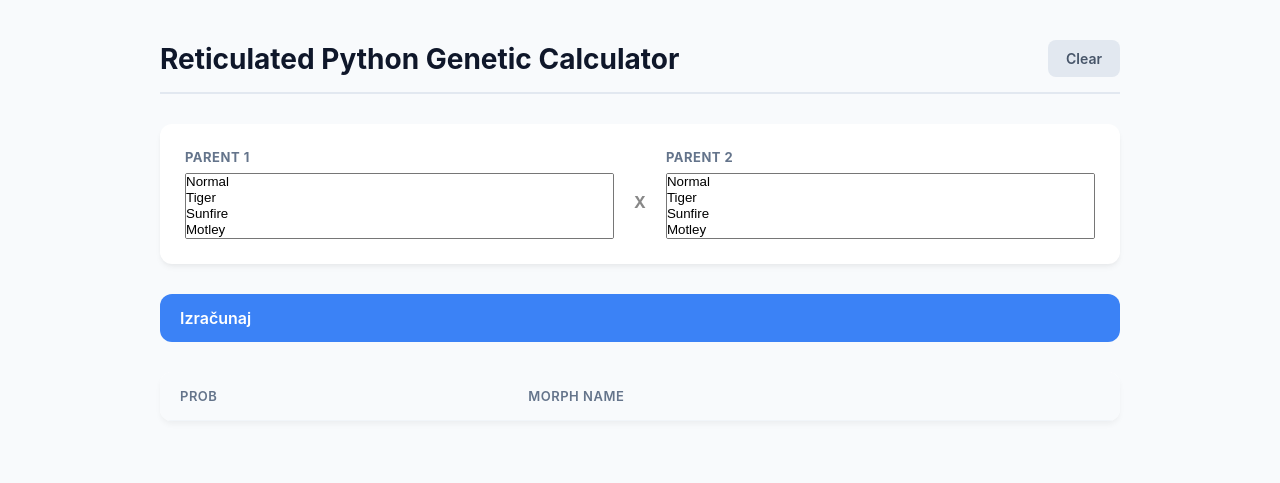
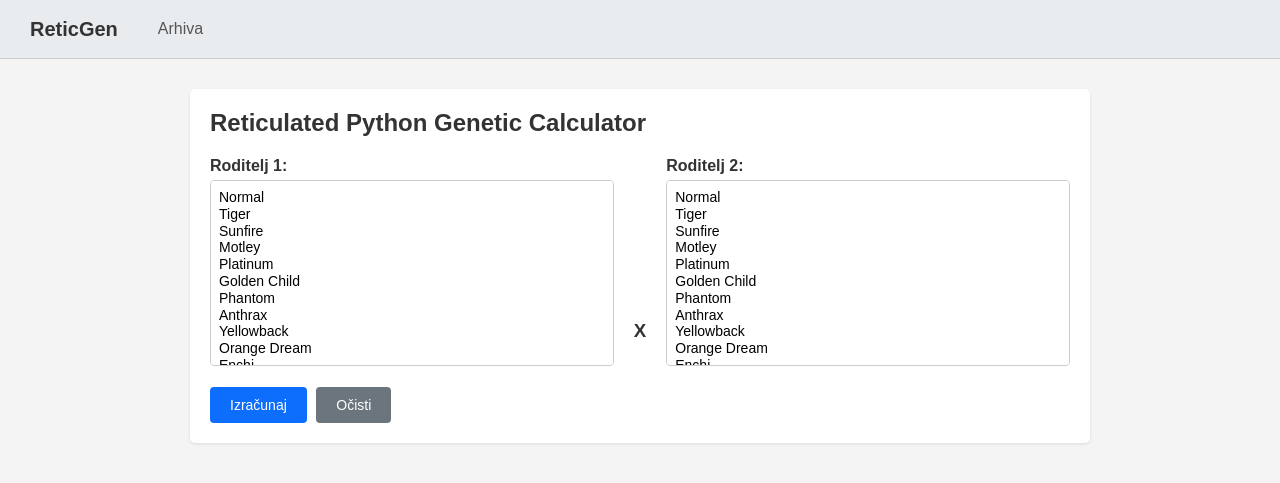
Before and after one commit to dtitlic-create/ReticGenProjekt, a Flask app: page / in a window 1280 px wide. Shown: the top 483 px of the page. Run offline with Flask 3, Linux system fonts and the light colour scheme; lists and menus that the app fills with data are empty; some libraries are stand-ins or nearby versions.

Commit message:
Pojednostavljen HTML i CSS, dodan Dockerfile, doradjen main.py da flask renderira stranicu arhive (zadrzana JSON ruta za Postman)

```diff
--- a/main.py
+++ b/main.py
@@ -52,7 +52,7 @@ def pretraga(leglo_id):
         "majka" : zapis.roditelj2,
         "leglo" : zapis.rezultat
     })
-# GET metoda arhiva
+# GET metoda arhiva (JSON - za Postman)
 @app.route('/arhiva', methods = ['GET'])
 @orm.db_session
 def arhiva():
@@ -66,6 +66,21 @@ def arhiva():
             "leglo" : z.rezultat
         })
     return jsonify(ispis), 200
+
+# GET metoda arhiva (HTML za pregled u pregledniku)
+@app.route('/pregled-arhiva', methods = ['GET'])
+@orm.db_session
+def pregled_arhiva():
+    svi_zapisi = Leglo.select().order_by(orm.desc(Leglo.id))
+    ispis = []
+    for z in svi_zapisi:
+        ispis.append({
+            "id" : z.id,
+            "otac" : z.roditelj1,
+            "majka" : z.roditelj2,
+            "leglo" : z.rezultat
+        })
+    return render_template('arhiva.html', legla=ispis)
 # PUT metoda
 @app.route('/azuriraj/<int:leglo_id>', methods = ['PUT'])
 @orm.db_session # razgovor s bazom, nuzan da bi radilo
@@ -101,4 +116,4 @@ def izbrisi(leglo_id):
     return jsonify ({"message": f"Leglo s id-om {leglo_id} je obrisano!"})
 
 if __name__ == '__main__':
-    app.run(debug=True)
+    app.run(host='0.0.0.0', debug=True)
--- a/static/style.css
+++ b/static/style.css
@@ -1,3 +1,4 @@
+/* === Osnovno === */
 * {
     box-sizing: border-box;
     margin: 0;
@@ -5,158 +6,188 @@
 }
 
 body {
-    font-family: 'Inter', 'Segoe UI', Tahoma, Geneva, Verdana, sans-serif;
-    background-color: #f8fafc;
-    color: #334155;
-    padding: 40px 20px;
-    max-width: 1000px;
-    margin: 0 auto;
+    font-family: Arial, sans-serif;
+    background-color: #f4f4f4;
+    color: #333;
 }
 
-.header {
-    display: flex;
-    justify-content: space-between;
-    align-items: center;
-    margin-bottom: 30px;
-    padding-bottom: 15px;
-    border-bottom: 2px solid #e2e8f0;
+h2, h3 {
+    margin-bottom: 15px;
 }
 
-.header h1 {
-    font-size: 28px;
-    color: #0f172a;
-    font-weight: 700;
+/* === Navbar === */
+.navbar {
+    background-color: #e9ecef;
+    padding: 15px 30px;
+    display: flex;
+    align-items: center;
+    gap: 30px;
+    border-bottom: 1px solid #ccc;
 }
 
-button {
-    font-family: inherit;
-    padding: 10px 18px;
-    border-radius: 8px;
-    border: none;
-    cursor: pointer;
-    font-weight: 600;
-    font-size: 14px;
-    transition: all 0.2s ease;
-    display: inline-flex;
-    align-items: center;
-    gap: 6px;
+.navbar-brand {
+    font-weight: bold;
+    font-size: 20px;
+    color: #333;
+    text-decoration: none;
 }
 
-button:hover {
-    transform: translateY(-1px);
-    box-shadow: 0 4px 6px -1px rgba(0, 0, 0, 0.1);
+.nav-link {
+    text-decoration: none;
+    color: #555;
+    padding: 5px 10px;
 }
 
-a { text-decoration: none; }
-
-#shareBtn { background-color: #0f172a; color: white; display: none; }
-#shareBtn:hover { background-color: #1e293b; }
-
-#clearBtn { background-color: #e2e8f0; color: #475569; }
-#clearBtn:hover { background-color: #cbd5e1; }
-
-.btn-archive { background-color: #10b981; color: white; }
-.btn-archive:hover { background-color: #059669; }
-
-#calcBtn {
-    width: 100%;
-    padding: 14px 20px;
-    background-color: #3b82f6;
-    color: white;
-    font-size: 16px;
-    border-radius: 12px;
-    margin-top: 10px;
-    margin-bottom: 30px;
-}
-#calcBtn:hover { background-color: #2563eb; }
-
-.btn-update {
-    background-color: #f59e0b;
-    color: white;
-    padding: 6px 12px;
-    font-size: 13px;
-    border-radius: 6px;
-    margin-right: 5px;
-}
-.btn-update:hover { background-color: #d97706; }
-
-.btn-delete {
-    background-color: #ef4444;
-    color: white;
-    padding: 6px 12px;
-    font-size: 13px;
-    border-radius: 6px;
-}
-.btn-delete:hover { background-color: #dc2626; }
-
-.calculator-inputs {
-    display: flex;
-    align-items: center;
-    gap: 20px;
-    background: white;
-    padding: 25px;
-    border-radius: 12px;
-    box-shadow: 0 4px 6px -1px rgba(0, 0, 0, 0.05), 0 2px 4px -1px rgba(0, 0, 0, 0.03);
-    margin-bottom: 20px;
+.nav-link:hover {
+    color: #000;
 }
 
-.parent-box {
+.nav-link.active {
+    color: #000;
+    font-weight: bold;
+}
+
+/* === Kontejner === */
+.container {
+    max-width: 900px;
+    margin: 30px auto;
+    padding: 20px;
+    background-color: white;
+    border-radius: 5px;
+    box-shadow: 0 1px 3px rgba(0,0,0,0.1);
+}
+
+/* === Forma === */
+.form-row {
     display: flex;
-    flex-direction: column;
+    gap: 20px;
+    align-items: flex-end;
+    margin-top: 20px;
+}
+
+.form-group {
     flex: 1;
 }
 
-.parent-box label {
-    font-size: 13px;
-    color: #64748b;
-    margin-bottom: 8px;
-    font-weight: 700;
-    text-transform: uppercase;
-    letter-spacing: 0.5px;
+.form-group.center {
+    flex: 0;
+    padding-bottom: 10px;
 }
 
-.multiply-sign {
-    font-weight: 800;
-    color: #94a3b8;
-    font-size: 20px;
+.form-label {
+    display: block;
+    margin-bottom: 5px;
+    font-weight: bold;
+}
+
+.form-select {
+    width: 100%;
+    padding: 8px;
+    border: 1px solid #ccc;
+    border-radius: 4px;
+    font-family: inherit;
+    font-size: 14px;
+}
+
+/* === Gumbi === */
+.button-row {
+    margin-top: 20px;
+}
+
+.btn {
+    padding: 10px 20px;
+    border: none;
+    border-radius: 4px;
+    cursor: pointer;
+    font-size: 14px;
+    font-family: inherit;
+    margin-right: 5px;
+}
+
+.btn-primary {
+    background-color: #0d6efd;
+    color: white;
+}
+
+.btn-primary:hover {
+    background-color: #0b5ed7;
+}
+
+.btn-secondary {
+    background-color: #6c757d;
+    color: white;
+}
+
+.btn-secondary:hover {
+    background-color: #5c636a;
+}
+
+.btn-success {
+    background-color: #198754;
+    color: white;
+}
+
+.btn-success:hover {
+    background-color: #157347;
+}
+
+.btn-danger {
+    background-color: #dc3545;
+    color: white;
+}
+
+.btn-danger:hover {
+    background-color: #bb2d3b;
+}
+
+.btn-sm {
+    padding: 5px 10px;
+    font-size: 13px;
+}
+
+/* === Tablica === */
+.table {
+    width: 100%;
+    border-collapse: collapse;
+    margin-top: 20px;
+}
+
+.table th, .table td {
+    padding: 10px;
+    text-align: left;
+    border-bottom: 1px solid #ddd;
+}
+
+.table th {
+    background-color: #f1f1f1;
+}
+
+.table tr:nth-child(even) {
+    background-color: #fafafa;
+}
+
+/* === Lista (za arhivu) === */
+.list-group {
+    list-style: none;
     margin-top: 15px;
 }
 
-table {
-    width: 100%;
-    background: white;
-    border-collapse: collapse;
-    border-radius: 12px;
-    overflow: hidden;
-    box-shadow: 0 4px 6px -1px rgba(0, 0, 0, 0.05);
+.list-item {
+    background-color: white;
+    border: 1px solid #ddd;
+    padding: 15px;
+    margin-bottom: 10px;
+    border-radius: 4px;
+    display: flex;
+    justify-content: space-between;
+    align-items: flex-start;
 }
 
-th, td {
-    padding: 16px 20px;
-    text-align: left;
-    border-bottom: 1px solid #f1f5f9;
+.list-item ul {
+    margin-top: 10px;
+    margin-left: 20px;
 }
 
-th {
-    background-color: #f8fafc;
-    color: #64748b;
-    font-weight: 600;
-    font-size: 13px;
-    text-transform: uppercase;
-    letter-spacing: 0.5px;
+.list-item small {
+    color: #666;
 }
-
-tr:last-child td { border-bottom: none; }
-tr:hover td { background-color: #f8fafc; }
-
-.gen-badge {
-    display: inline-block;
-    background-color: #f1f5f9;
-    color: #475569;
-    padding: 4px 10px;
-    border-radius: 20px;
-    font-size: 12px;
-    font-weight: 600;
-    margin: 2px;
-    border: 1px solid #e2e8f0;
-}
--- a/templates/index.html
+++ b/templates/index.html
@@ -4,36 +4,33 @@
     <meta charset="UTF-8">
     <meta name="viewport" content="width=device-width, initial-scale=1.0">
     <title>Reticulated Python Genetic Calculator</title>
-
-    <!-- choices.js -->
-    <link rel="stylesheet" href="https://cdn.jsdelivr.net/npm/choices.js/public/assets/styles/choices.min.css" />
-
-    <!-- povezivanje preko flaska -->
     <link rel="stylesheet" href="{{ url_for('static', filename='style.css') }}">
 </head>
 <body>
 
-    <div class="header">
-        <h1>Reticulated Python Genetic Calculator</h1>
-        <div class="actions">
-            <button id="shareBtn">🔗 Share</button>
-            <button id="clearBtn">Clear</button>
-        </div>
-    </div>
+    <nav class="navbar">
+        <a class="navbar-brand" href="{{ url_for('izracunaj') }}">ReticGen</a>
+        <a class="nav-link" href="{{ url_for('pregled_arhiva') }}">Arhiva</a>
+    </nav>
 
-    <div class="calculator-inputs">
-        <div class="parent-box">
-            <label>Parent 1</label>
-            <select id="parent1" multiple>
+    <div class="container">
+        <h2>Reticulated Python Genetic Calculator</h2>
+
+        <div class="form-row">
+            <div class="form-group">
+                <label for="parent1" class="form-label">Roditelj 1:</label>
+                <select id="parent1" class="form-select" multiple size="10">
                     {% for gen in geni %}
                         <option value="{{ gen }}">{{ gen }}</option>
                     {% endfor %}
                 </select>
             </div>
-        <span style="font-weight: bold; color: #888; margin-top: 15px;">X</span>
-        <div class="parent-box">
-            <label>Parent 2</label>
-            <select id="parent2" multiple>
+            <div class="form-group center">
+                <h3>X</h3>
+            </div>
+            <div class="form-group">
+                <label for="parent2" class="form-label">Roditelj 2:</label>
+                <select id="parent2" class="form-select" multiple size="10">
                     {% for gen in geni %}
                         <option value="{{ gen }}">{{ gen }}</option>
                     {% endfor %}
@@ -41,35 +38,40 @@
             </div>
         </div>
 
-    <button id="calcBtn">Izračunaj</button>
+        <div class="button-row">
+            <button id="calcBtn" class="btn btn-primary">Izračunaj</button>
+            <button id="clearBtn" class="btn btn-secondary">Očisti</button>
+            <button id="shareBtn" class="btn btn-success" style="display:none;">Share link</button>
+        </div>
 
-    <table id="resultsTable">
+        <table id="resultsTable" class="table" style="display:none;">
             <thead>
                 <tr>
-                <th>Prob</th>
-                <th>Morph Name</th>
+                    <th>Vjerojatnost</th>
+                    <th>Morph</th>
                 </tr>
             </thead>
-        <tbody id="resultsBody">
-            <!-- JS ubacuje redove -->
-        </tbody>
+            <tbody id="resultsBody"></tbody>
         </table>
-
-    <!-- choices.js skripta -->
-    <script src="https://cdn.jsdelivr.net/npm/choices.js/public/assets/scripts/choices.min.js"></script>
+    </div>
 
     <script>
-        const element1 = document.getElementById('parent1');
-        const element2 = document.getElementById('parent2');
-
-        const choices1 = new Choices(element1, { removeItemButton: true, placeholderValue: 'Odaberi gene...', searchPlaceholderValue: 'Pretraži...' });
-        const choices2 = new Choices(element2, { removeItemButton: true, placeholderValue: 'Odaberi gene...', searchPlaceholderValue: 'Pretraži...' });
-
         let currentShareLink = "";
 
+        function odabraniGeni(selectId) {
+            const select = document.getElementById(selectId);
+            const odabrano = [];
+            for (const opcija of select.options) {
+                if (opcija.selected) {
+                    odabrano.push(opcija.value);
+                }
+            }
+            return odabrano;
+        }
+
         document.getElementById('calcBtn').addEventListener('click', function() {
-            const zmija1 = choices1.getValue(true);
-            const zmija2 = choices2.getValue(true);
+            const zmija1 = odabraniGeni('parent1');
+            const zmija2 = odabraniGeni('parent2');
 
             fetch('/', {
                 method: 'POST',
@@ -84,33 +86,28 @@
 
                 const tbody = document.getElementById('resultsBody');
                 tbody.innerHTML = "";
-
                 for (const [morf, postotak] of Object.entries(data.rezultat_parenja)) {
-                    const row = `<tr>
-                                    <td><strong>${postotak}%</strong></td>
-                                    <td>${morf}</td>
-                                 </tr>`;
-                    tbody.innerHTML += row;
+                    tbody.innerHTML += `<tr><td><strong>${postotak}%</strong></td><td>${morf}</td></tr>`;
                 }
             })
             .catch(error => console.error('Greška:', error));
         });
 
         document.getElementById('shareBtn').addEventListener('click', function() {
-            if(currentShareLink) {
+            if (currentShareLink) {
                 navigator.clipboard.writeText(currentShareLink).then(() => {
-                    alert("Link je kopiran u međuspremnik: " + currentShareLink);
+                    alert("Link je kopiran: " + currentShareLink);
                 });
             }
         });
 
         document.getElementById('clearBtn').addEventListener('click', function() {
-            choices1.removeActiveItems();
-            choices2.removeActiveItems();
-
+            document.getElementById('parent1').selectedIndex = -1;
+            document.getElementById('parent2').selectedIndex = -1;
             document.getElementById('resultsTable').style.display = 'none';
             document.getElementById('shareBtn').style.display = 'none';
         });
     </script>
+
 </body>
 </html>
```
Also changed, not shown: kreirano_leglo.sqlite. Lines whose indentation alone changed are shown as unchanged.
